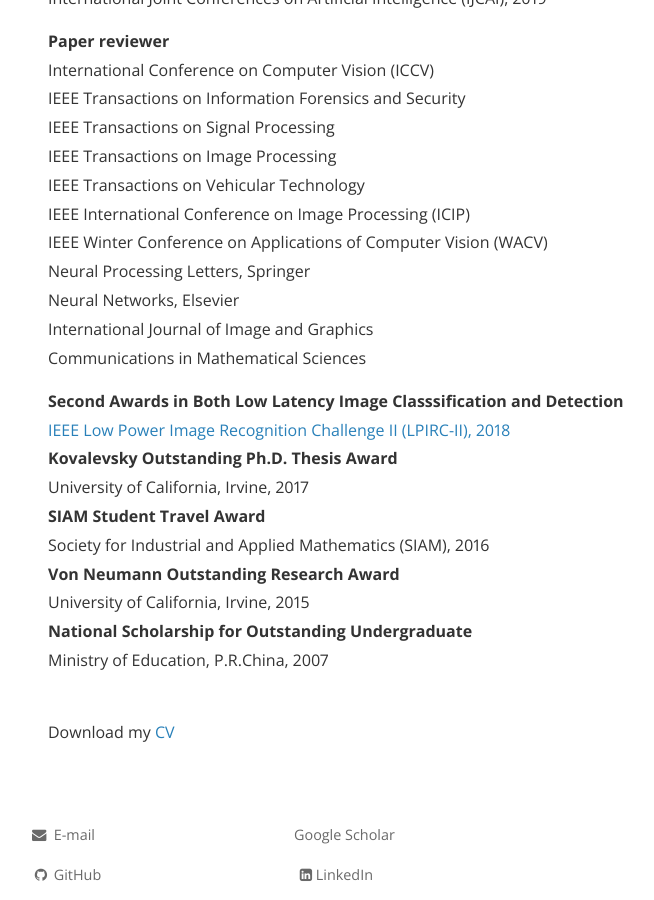
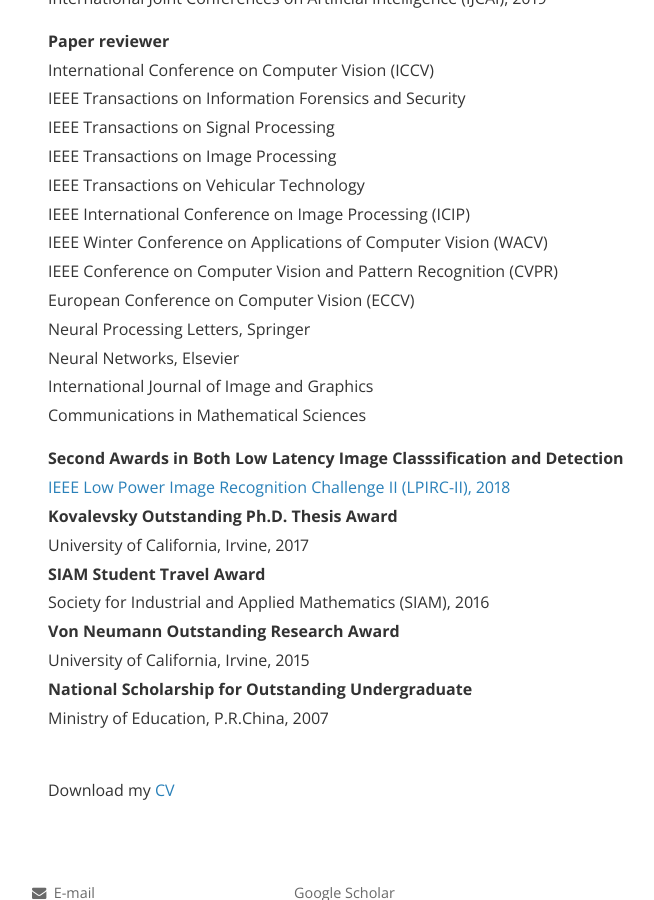
Before and after one commit to zsivine/zsivine.github.io, a Jekyll site: the page built from about.md, in a window 1280 px wide and 900 px high, scrolled down 1001 px. Shown: the whole window, without its empty margins (224-878 px from the left). Built offline with Jekyll 4.4.1, drawn with Linux system fonts in a browser that asks for light colours; nearby versions of some CDN libraries; comment, search, counter and statistics services are not loaded; a style sheet for code colours, icons or effects is not loaded.

Commit message:
update CV

```diff
--- a/about.md
+++ b/about.md
@@ -36,6 +36,8 @@ In July 2018, I finished my PhD in Mathematics from the University of California
 <br>    IEEE Transactions on Vehicular Technology
 <br>    IEEE International Conference on Image Processing (ICIP)
 <br>    IEEE Winter Conference on Applications of Computer Vision (WACV)
+<br>    IEEE Conference on Computer Vision and Pattern Recognition (CVPR)
+<br>    European Conference on Computer Vision (ECCV)
 <br>    Neural Processing Letters, Springer
 <br>    Neural Networks, Elsevier
 <br>    International Journal of Image and Graphics
```
Also changed, not shown: 1 other file.
